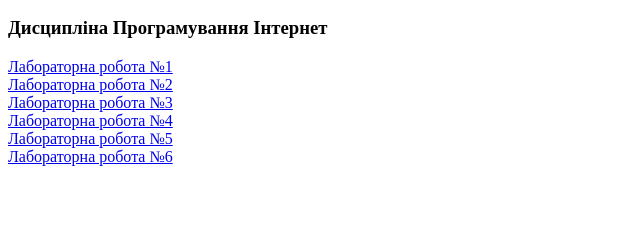
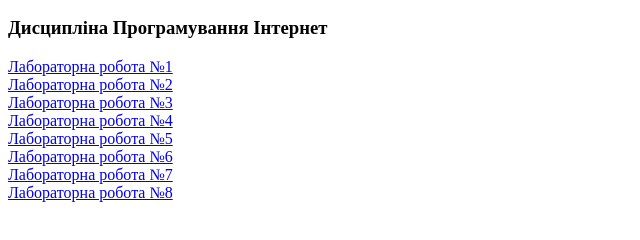
Before and after one commit to vladyslavkorol25/ProgrammingEthernetKorolVladyslav, a plain HTML site: page index.html in a window 1280 px wide. Shown: the part 110-350 px from the top of the page, without its empty margins (0-640 px from the left). Drawn offline with Linux system fonts and the light colour scheme.

Commit message:
Update index.html

```diff
--- a/index.html
+++ b/index.html
@@ -17,6 +17,7 @@
     <a href="assets/lab4/home_index.html">Лабораторна робота №4</a> <br>
     <a href="assets/lab5/home_index.html">Лабораторна робота №5</a> <br>
     <a href="assets/lab6/home_index.html">Лабораторна робота №6</a> <br>
-
+    <a href="assets/lab7/home_index.html">Лабораторна робота №7</a> <br>
+    <a href="assets/lab8/home_index.html">Лабораторна робота №8</a> <br>
 </body>
 </html>
```
